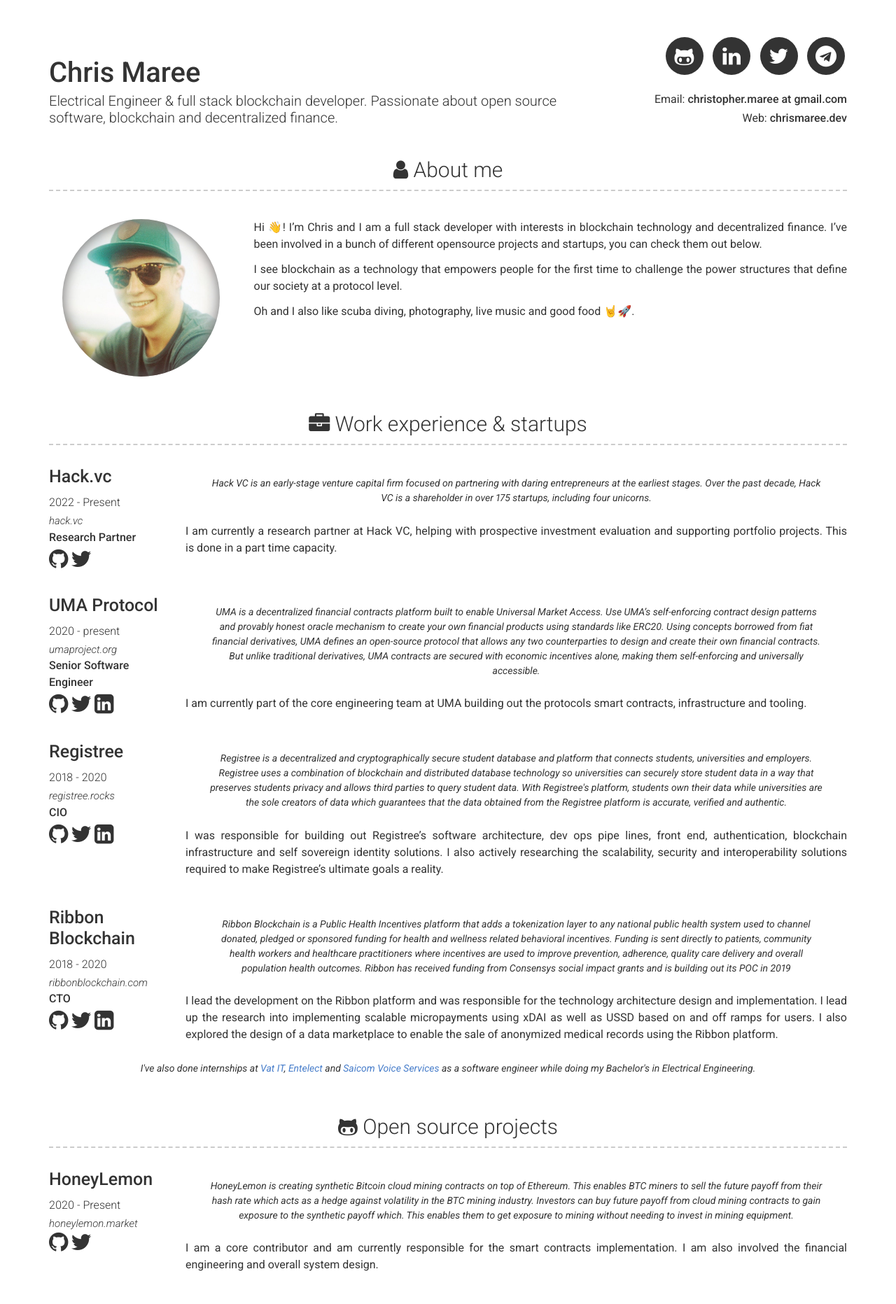
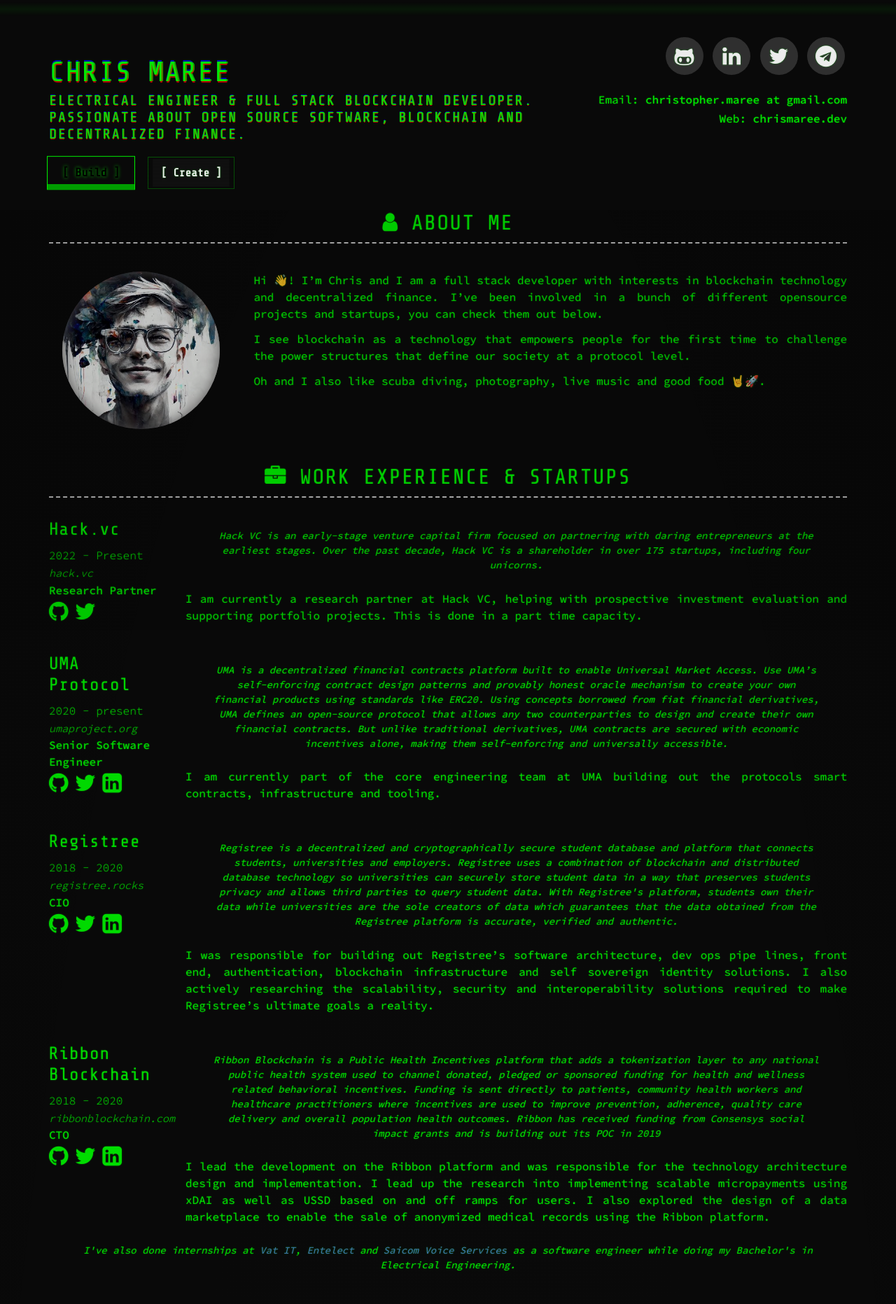
Before and after one commit to chrismaree/PersonalWebsite, a Jekyll site: the page built from index.md, in a window 1280 px wide. Shown: the top 1863 px of the page at 70% size. Built offline with Jekyll 4.4.1, drawn with Linux system fonts in a browser that asks for light colours.

Commit message:
WIP
Signed-off-by: Chris Maree <christopher.maree@gmail.com>

```diff
--- a/_includes/head.html
+++ b/_includes/head.html
@@ -8,6 +8,7 @@
 
   <link rel="stylesheet" href="{{ '/assets/main.css' | relative_url }}">
   <link rel="shortcut icon" type="image/x-icon" href="{{ site.favicon | relative_url }}">
+  <script src="{{ '/assets/js/hacker-theme.js' | relative_url }}"></script>
 
   {%- if jekyll.environment == 'production' and site.google_analytics -%}
     {%- include google-analytics.html -%}
--- a/_includes/header.html
+++ b/_includes/header.html
@@ -3,6 +3,11 @@
     <div class="col-xs-12 col-sm-6 col-md-6 col-lg-8 header-left">
       <h1>{{ site.name | escape }}</h1>
       <h2>{{ site.title | escape }}</h2>
+      <!-- Navigation Buttons -->
+      <div class="navigation-buttons">
+        <a href="/" class="button button--sacnite {% if page.url == '/' %}active{% endif %}" data-text="Build">[ Build ]</a>
+        <a href="/creations" class="button button--sacnite {% if page.url contains 'creations' %}active{% endif %}" data-text="Create">[ Create ]</a>
+      </div>
     </div>
     <div class="col-xs-12 col-sm-6 col-md-6 col-lg-4 header-right">
       <ul class="icons no-print">
--- /dev/null
+++ b/_sass/animations.scss
@@ -0,0 +1,241 @@
+/* Terminal cursor animation */
+@keyframes blink {
+  0%, 100% { opacity: 1; }
+  50% { opacity: 0; }
+}
+
+/* Matrix-inspired text rain animation */
+@keyframes glitch {
+  0% {
+    text-shadow: 0.05em 0 0 rgba(255, 0, 0, 0.75),
+                -0.05em -0.025em 0 rgba(0, 255, 0, 0.75),
+                0.025em 0.05em 0 rgba(0, 0, 255, 0.75);
+  }
+  14% {
+    text-shadow: 0.05em 0 0 rgba(255, 0, 0, 0.75),
+                -0.05em -0.025em 0 rgba(0, 255, 0, 0.75),
+                0.025em 0.05em 0 rgba(0, 0, 255, 0.75);
+  }
+  15% {
+    text-shadow: -0.05em -0.025em 0 rgba(255, 0, 0, 0.75),
+                0.025em 0.025em 0 rgba(0, 255, 0, 0.75),
+                -0.05em -0.05em 0 rgba(0, 0, 255, 0.75);
+  }
+  49% {
+    text-shadow: -0.05em -0.025em 0 rgba(255, 0, 0, 0.75),
+                0.025em 0.025em 0 rgba(0, 255, 0, 0.75),
+                -0.05em -0.05em 0 rgba(0, 0, 255, 0.75);
+  }
+  50% {
+    text-shadow: 0.025em 0.05em 0 rgba(255, 0, 0, 0.75),
+                0.05em 0 0 rgba(0, 255, 0, 0.75),
+                0 -0.05em 0 rgba(0, 0, 255, 0.75);
+  }
+  99% {
+    text-shadow: 0.025em 0.05em 0 rgba(255, 0, 0, 0.75),
+                0.05em 0 0 rgba(0, 255, 0, 0.75),
+                0 -0.05em 0 rgba(0, 0, 255, 0.75);
+  }
+  100% {
+    text-shadow: -0.025em 0 0 rgba(255, 0, 0, 0.75),
+                -0.025em -0.025em 0 rgba(0, 255, 0, 0.75),
+                -0.025em -0.05em 0 rgba(0, 0, 255, 0.75);
+  }
+}
+
+@keyframes scanline {
+  0% {
+    transform: translateY(-100%);
+  }
+  100% {
+    transform: translateY(100%);
+  }
+}
+
+/* Matrix-like text reveal */
+@keyframes typing {
+  from { width: 0 }
+  to { width: 100% }
+}
+
+/* Button hover effects */
+.button--sacnite {
+  position: relative;
+  overflow: hidden;
+
+  &::after {
+    content: '';
+    position: absolute;
+    top: 0;
+    left: 0;
+    width: 100%;
+    height: 2px;
+    background: rgba(0, 255, 170, 0.8);
+    transform: scaleX(0);
+    transform-origin: left;
+    transition: transform 0.3s cubic-bezier(0.5, 0, 0.5, 1);
+  }
+
+  &:hover::after {
+    transform: scaleX(1);
+  }
+
+  &.active {
+    &::before {
+      box-shadow: inset 0 0 0 35px #0a0 !important;
+    }
+
+    &:hover {
+      color: #0a0;
+
+      &::before {
+        box-shadow: inset 0 0 0 2px #0a0 !important;
+      }
+    }
+  }
+}
+
+/* Hacker-style animations */
+.navigation-buttons {
+  .button--sacnite {
+    transition: transform 0.2s, color 0.3s, text-shadow 0.3s;
+
+    &:hover {
+      transform: translateY(-3px);
+      animation: glitch 1.5s infinite alternate-reverse;
+    }
+
+    &.active {
+      &::before {
+        animation: scanline 5s linear infinite;
+        background: linear-gradient(to bottom, transparent, rgba(0, 255, 0, 0.2), transparent);
+      }
+    }
+  }
+}
+
+/* Add terminal cursor to headings */
+h1, h2 {
+  position: relative;
+
+  &::after {
+    content: '|';
+    position: absolute;
+    right: -0.5em;
+    animation: blink 1s step-end infinite;
+    color: #0f0;
+    font-weight: 300;
+  }
+}
+
+/* Add green highlight to links */
+a {
+  &:hover {
+    color: #0f0;
+    text-shadow: 0 0 5px rgba(0, 255, 0, 0.7);
+  }
+}
+
+/* Global styles to create hacker theme */
+body {
+  background-color: #0a0a0a;
+  color: #0f0;
+  text-shadow: 0 0 2px rgba(0, 255, 0, 0.5);
+  position: relative;
+}
+
+body::before {
+  content: "";
+  position: fixed;
+  top: 0;
+  left: 0;
+  width: 100%;
+  height: 100%;
+  pointer-events: none;
+  background: repeating-linear-gradient(
+    0deg,
+    rgba(0, 0, 0, 0.15),
+    rgba(0, 0, 0, 0.15) 1px,
+    transparent 1px,
+    transparent 2px
+  );
+  z-index: 1000;
+}
+
+/* Scanline effect */
+.scanline {
+  position: fixed;
+  top: 0;
+  left: 0;
+  width: 100%;
+  height: 20px;
+  background: linear-gradient(
+    to bottom,
+    transparent,
+    rgba(0, 255, 0, 0.1),
+    transparent
+  );
+  opacity: 0.6;
+  z-index: 1001;
+  pointer-events: none;
+  animation: scanline 8s linear infinite;
+}
+
+/* Glitch text effect */
+.glitch-text {
+  position: relative;
+  text-shadow:
+    0.05em 0 0 rgba(255, 0, 0, 0.2),
+    -0.05em -0.025em 0 rgba(0, 255, 0, 0.4),
+    0.025em 0.05em 0 rgba(0, 0, 255, 0.1);
+  animation: glitch 2.5s infinite alternate-reverse;
+}
+
+/* Matrix-style text scramble effect */
+.button--sacnite::before {
+  transition: all 0.3s;
+}
+
+/* Add some cyberpunk accent colors */
+::selection {
+  background: rgba(0, 255, 0, 0.3);
+  text-shadow: none;
+}
+
+/* Make heading styles more hacker-like */
+h1, h2, h3 {
+  letter-spacing: 2px;
+  color: #0f0;
+  text-transform: uppercase;
+}
+
+/* Specific styling for content areas */
+.wrapper {
+  position: relative;
+}
+
+.wrapper::after {
+  content: "";
+  position: absolute;
+  top: 0;
+  left: 0;
+  width: 100%;
+  height: 100%;
+  background: radial-gradient(
+    ellipse at center,
+    transparent 0%,
+    rgba(0, 0, 0, 0.2) 100%
+  );
+  pointer-events: none;
+}
+
+/* Style footer to match theme */
+.footer-container {
+  border-top: 1px solid rgba(0, 255, 0, 0.3);
+  padding-top: 20px;
+}
+
+.footer-container p,
+.footer-container a {
+  color: rgba(0, 255, 0, 0.7);
+}
--- a/_sass/base.scss
+++ b/_sass/base.scss
@@ -146,9 +146,10 @@
     top: 0px; }
 
 body {
-  background: #ffffff;
-  font-family: Roboto, sans-serif;
-  -webkit-font-smoothing: antialiased; }
+  background: #0a0a0a;
+  font-family: 'Source Code Pro', monospace;
+  -webkit-font-smoothing: antialiased;
+  color: #0f0; }
 
 .center-text {
   text-align: center; }
--- /dev/null
+++ b/_sass/fonts.scss
@@ -0,0 +1,20 @@
+/* Import hacker-inspired fonts */
+@import url('https://fonts.googleapis.com/css2?family=Share+Tech+Mono&display=swap');
+@import url('https://fonts.googleapis.com/css2?family=Source+Code+Pro:wght@300;400;500;700&display=swap');
+
+body {
+  font-family: 'Source Code Pro', monospace;
+}
+
+h1, h2, h3, h4, h5, h6 {
+  font-family: 'Share Tech Mono', monospace;
+  letter-spacing: 1px;
+}
+
+.button {
+  font-family: 'Share Tech Mono', monospace;
+}
+
+code, pre {
+  font-family: 'Share Tech Mono', monospace;
+}
--- a/_sass/modern-resume-theme.scss
+++ b/_sass/modern-resume-theme.scss
@@ -1,6 +1,9 @@
 @import "base";
 @import "button";
 @import "type";
+@import "navigation";
+@import "fonts";
+@import "animations";
 
 ul.icons a:hover {
   background: rgba(0, 0, 0, 0.025);
--- /dev/null
+++ b/_sass/navigation.scss
@@ -0,0 +1,81 @@
+.navigation-buttons {
+  margin-top: 20px;
+
+  .button--sacnite {
+    width: auto;
+    height: auto;
+    min-width: 120px;
+    padding: 10px 18px;
+    margin-right: 15px;
+    border-radius: 0;
+    display: inline-block;
+    text-align: center;
+    font-weight: bold;
+    font-size: 16px;
+    transition: color 0.3s, transform 0.2s, box-shadow 0.3s;
+    border: 1px solid rgba(0, 255, 0, 0.3);
+    position: relative;
+    overflow: hidden;
+
+    &::before {
+      border-radius: 0;
+      box-shadow: inset 0 0 0 35px #111;
+      transition: box-shadow 0.3s, transform 0.3s;
+    }
+
+    /* Add terminal-style text */
+    &::after {
+      content: '';
+      position: absolute;
+      bottom: 0;
+      left: 0;
+      width: 100%;
+      height: 2px;
+      background: rgba(0, 255, 0, 0.5);
+      transform: scaleX(0);
+      transform-origin: right;
+      transition: transform 0.5s cubic-bezier(0.22, 1, 0.36, 1);
+    }
+
+    &:hover {
+      color: #0f0;
+      text-shadow: 0 0 5px rgba(0, 255, 0, 0.5);
+      border-color: rgba(0, 255, 0, 0.8);
+
+      &::after {
+        transform: scaleX(1);
+        transform-origin: left;
+      }
+    }
+
+    &.active {
+      color: #000;
+      text-shadow: 0 0 5px rgba(0, 255, 0, 0.7);
+      transform: scale(1.05);
+      border-color: #0f0;
+
+      &::before {
+        box-shadow: inset 0 0 0 35px #0f0;
+        transform: scale3d(1, 1, 1);
+      }
+
+      &:hover {
+        color: #0f0;
+        text-shadow: 0 0 8px #0f0;
+
+        &::before {
+          box-shadow: inset 0 0 0 2px #0f0;
+        }
+      }
+    }
+  }
+}
+
+// Creations page styles
+.creations-title {
+  margin-top: 40px;
+  margin-bottom: 30px;
+  text-align: center;
+  font-size: 2.5em;
+  font-weight: 500;
+}
--- /dev/null
+++ b/assets/js/hacker-theme.js
@@ -0,0 +1,62 @@
+document.addEventListener('DOMContentLoaded', function() {
+  // Add matrix-style typing effect
+  const addTypingEffect = () => {
+    const buttons = document.querySelectorAll('.button--sacnite');
+
+    buttons.forEach(button => {
+      button.addEventListener('mouseover', function() {
+        const text = this.textContent;
+        this.setAttribute('data-original', text);
+
+        // Simulate typing effect
+        let index = 0;
+        const randomChars = '01>_/\\|-+*=?!@#$%^&(){}[]'.split('');
+        let isRunning = true;
+
+        const glitchInterval = setInterval(() => {
+          if (!isRunning) {
+            clearInterval(glitchInterval);
+            return;
+          }
+
+          const chars = text.split('');
+
+          // Replace a random character with a random symbol
+          const randomIndex = Math.floor(Math.random() * chars.length);
+          const randomCharIndex = Math.floor(Math.random() * randomChars.length);
+          chars[randomIndex] = randomChars[randomCharIndex];
+
+          // Update button text
+          this.textContent = chars.join('');
+        }, 70);
+
+        // Stop the effect after 800ms
+        setTimeout(() => {
+          isRunning = false;
+          this.textContent = text;
+        }, 800);
+      });
+    });
+  };
+
+  // Create scanline effect
+  const createScanline = () => {
+    const scanline = document.createElement('div');
+    scanline.classList.add('scanline');
+    document.body.appendChild(scanline);
+  };
+
+  // Add glitch effect to headings
+  const addHeadingGlitch = () => {
+    const headings = document.querySelectorAll('h1, h2');
+
+    headings.forEach(heading => {
+      heading.classList.add('glitch-text');
+    });
+  };
+
+  // Initialize all effects
+  addTypingEffect();
+  createScanline();
+  addHeadingGlitch();
+});
```
Also changed, not shown: _layouts/creation.html (added, +28 -0 lines), creations.md (added, +4 -0 lines), images/profilePic.jpg, 5 other files.
